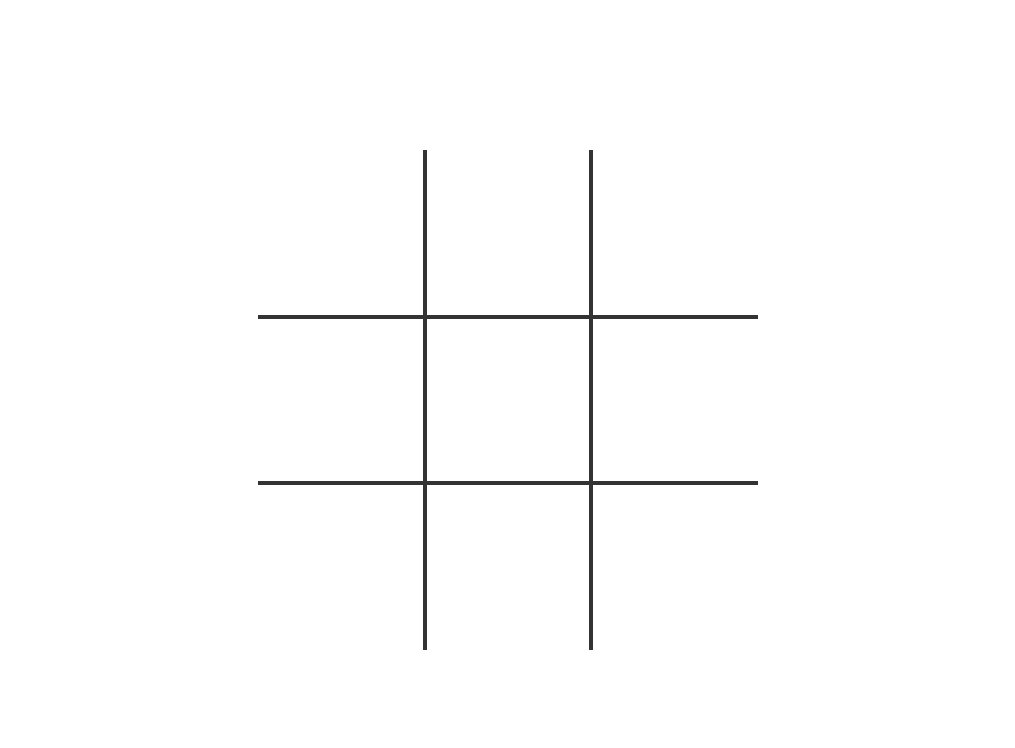
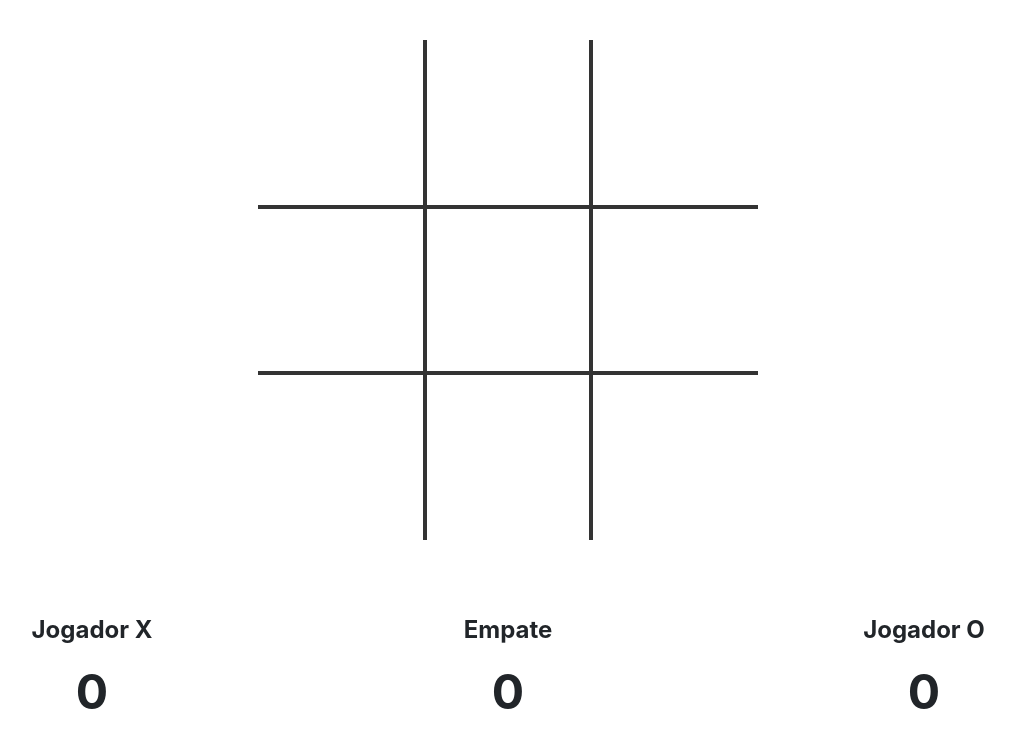
Before and after one commit to jefferson-vieira/jogo-da-velha, a React (Create React App) app: page / in a window 1280 px wide. Shown: the top 748 px of the page, without its empty margins (132-1147 px from the left). Built offline with nearby package versions, Linux system fonts and the light colour scheme.

Commit message:
adicionado sistema de pontuação

```diff
--- a/src/index.scss
+++ b/src/index.scss
@@ -5,6 +5,9 @@ body,
 #root {
   width: 100%;
   height: 100%;
+
+  min-width: 320px;
+  min-height: 568px;
 }
 
 body {
--- a/src/pages/Board/Board.jsx
+++ b/src/pages/Board/Board.jsx
@@ -23,7 +23,6 @@ const initialState = {
     [1, 4, 7],
     [2, 5, 8],
     [0, 4, 8],
-
     [2, 4, 6]
   ],
   player: Player.CROSS,
@@ -40,11 +39,15 @@ class Board extends Component {
 
   checkEnd = board => {
     if (!board.some(field => !field)) {
-      Modal.fire('Empate!').then(result => result.value && this.restart());
+      const { addScore } = this.props;
 
       this.setState({
         end: true
       });
+
+      Modal.fire('Empate!').then(result => result.value && this.restart());
+
+      addScore(Player.TIE);
     }
   };
 
@@ -56,6 +59,8 @@ class Board extends Component {
     );
 
     if (winnerCombos.length) {
+      const { addScore } = this.props;
+
       Modal.fire(`O jogador ${player} venceu!`).then(
         result => result.value && this.restart()
       );
@@ -64,6 +69,8 @@ class Board extends Component {
         end: true,
         winner: { player, combo: winnerCombos.flat() }
       });
+
+      addScore(player);
 
       return;
     }
--- a/src/pages/Board/Board.scss
+++ b/src/pages/Board/Board.scss
@@ -1,3 +1,33 @@
+.game {
+  height: 100%;
+  width: 100%;
+
+  padding: 1rem;
+
+  display: grid;
+  grid-gap: 3rem;
+
+  &__score {
+    &-container {
+      width: 100%;
+
+      display: grid;
+      grid-template-columns: repeat(3, 1fr);
+
+      text-align: center;
+    }
+
+    &-container,
+    & {
+      justify-self: center;
+    }
+
+    & h2 {
+      font-size: 3rem;
+    }
+  }
+}
+
 .board {
   $grid: 1fr 1fr 1fr;
   $board: 500px;
--- /dev/null
+++ b/src/pages/Board/Game.jsx
@@ -0,0 +1,37 @@
+import React, { Component } from 'react';
+
+import Board from './Board';
+import Score from './Score';
+
+import Player from './Player';
+
+class Game extends Component {
+  state = {
+    score: {
+      [Player.CIRCLE]: 0,
+      [Player.CROSS]: 0,
+      [Player.TIE]: 0
+    }
+  };
+
+  addScore = player => {
+    const {
+      score: { [player]: playerScore, ...score }
+    } = this.state;
+
+    this.setState({ score: { ...score, [player]: playerScore + 1 } });
+  };
+
+  render() {
+    const { score } = this.state;
+
+    return (
+      <section id="game" className="game">
+        <Board addScore={this.addScore} />
+        <Score score={score} />
+      </section>
+    );
+  }
+}
+
+export default Game;
--- a/src/pages/Board/Player.js
+++ b/src/pages/Board/Player.js
@@ -1,6 +1,7 @@
 const Player = {
+  CIRCLE: 'O',
   CROSS: 'X',
-  CIRCLE: 'O'
+  TIE: 'T'
 };
 
 export default Player;
--- /dev/null
+++ b/src/pages/Board/Score/Score.jsx
@@ -0,0 +1,10 @@
+import React, { memo } from 'react';
+
+const Score = ({ player, score }) => (
+  <div className="game__score">
+    <h1>{player}</h1>
+    <h2>{score}</h2>
+  </div>
+);
+
+export default memo(Score);
--- /dev/null
+++ b/src/pages/Board/Score/index.jsx
@@ -0,0 +1,21 @@
+import React from 'react';
+
+import Score from './Score';
+
+import Player from '../Player';
+
+const Container = ({
+  score: {
+    [Player.CIRCLE]: playerO,
+    [Player.CROSS]: playerX,
+    [Player.TIE]: tie
+  }
+}) => (
+  <div id="score" className="game__score-container">
+    <Score player="Jogador X" score={playerX} />
+    <Score player="Empate" score={tie} />
+    <Score player="Jogador O" score={playerO} />
+  </div>
+);
+
+export default Container;
--- a/src/pages/Board/index.js
+++ b/src/pages/Board/index.js
@@ -1,3 +1,3 @@
 import './Board.scss';
 
-export { default } from './Board';
+export { default } from './Game';
```
Also changed, not shown: src/pages/Board/Status.js (added, +8 -0 lines).
